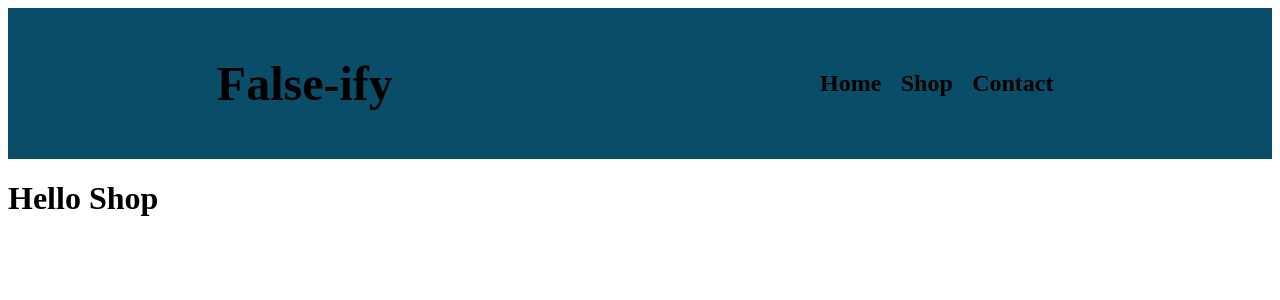
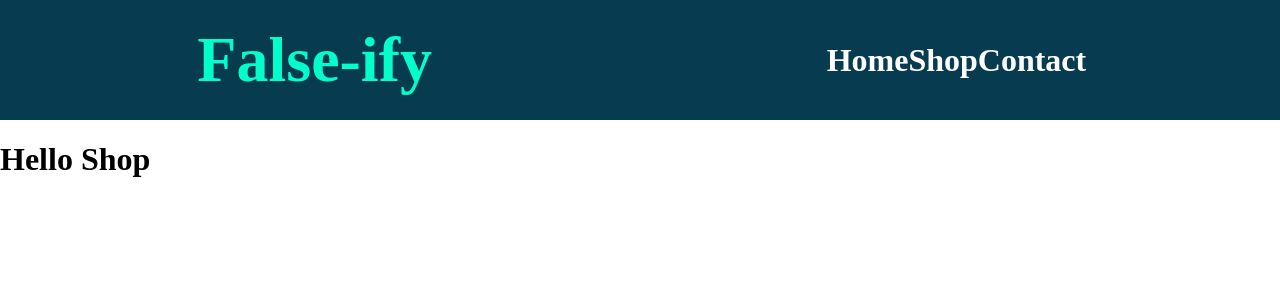
Before and after one commit to ZippyDaFish/shopping-cart, a React (Create React App) app: page /shop in a window 1280 px wide. Shown: the top 300 px of the page. Built offline with nearby package versions, Linux system fonts and the light colour scheme.

Commit message:
Fix margin and add styling to TitleBar

```diff
--- a/src/RouteSwitch.js
+++ b/src/RouteSwitch.js
@@ -3,6 +3,8 @@ import { BrowserRouter, Routes, Route } from 'react-router-dom';
 
 import App from './App.js'
 import Shop from './Shop.js'
+
+import './styles/overview.css'
 
 const RouteSwitch = () => {
     return (
--- a/src/styles/TitleBar.css
+++ b/src/styles/TitleBar.css
@@ -4,6 +4,8 @@
     display: flex;
     justify-content: space-around;
     align-items: center;
+
+    height: 15vh;
 
     background-color: var(--dark-blue);
 }
@@ -17,10 +19,12 @@
 
 .title {
     font-weight: bold;
-    font-size: 300%;
+    font-size: 400%;
+    color: var(--light-green);
 }
 
 .nav-link {
     font-weight: bold;
-    font-size: 150%;
+    font-size: 200%;
+    color: white;
 }
--- /dev/null
+++ b/src/styles/overview.css
@@ -0,0 +1,3 @@
+body {
+    margin: 0;
+}
--- a/src/styles/palette.css
+++ b/src/styles/palette.css
@@ -1,5 +1,5 @@
 :root {
-    --dark-blue: rgb(10, 77, 104);
+    --dark-blue: rgb(7, 59, 80);
     --blue: rgb(8, 131, 149);
     --light-blue: rgb(5, 191, 219);
     --light-green: rgb(0, 255, 202);
```
